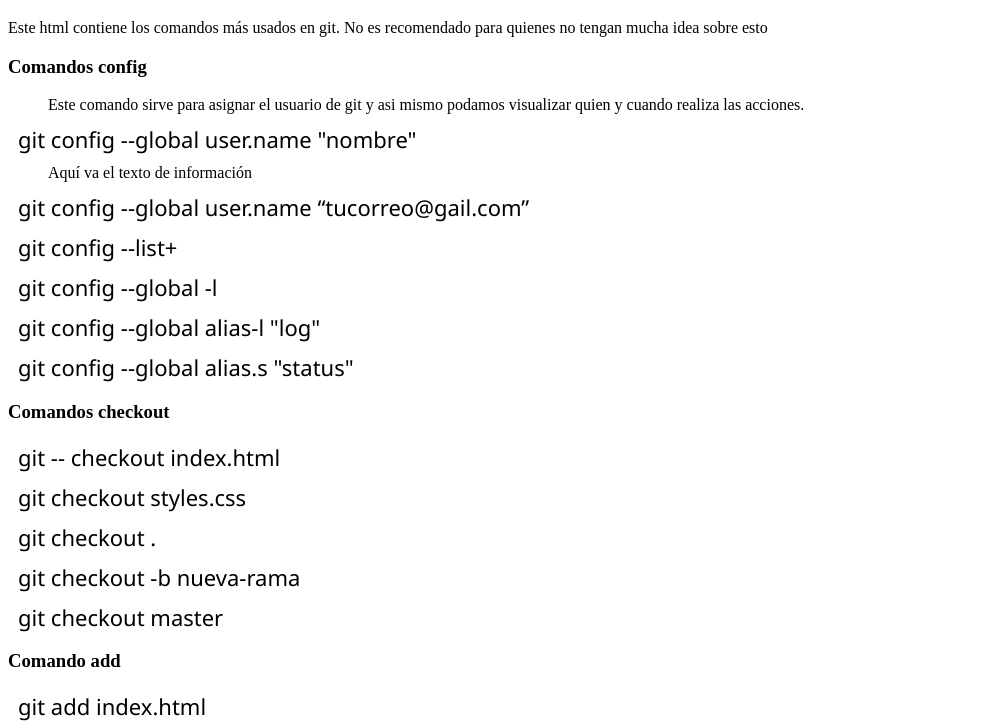
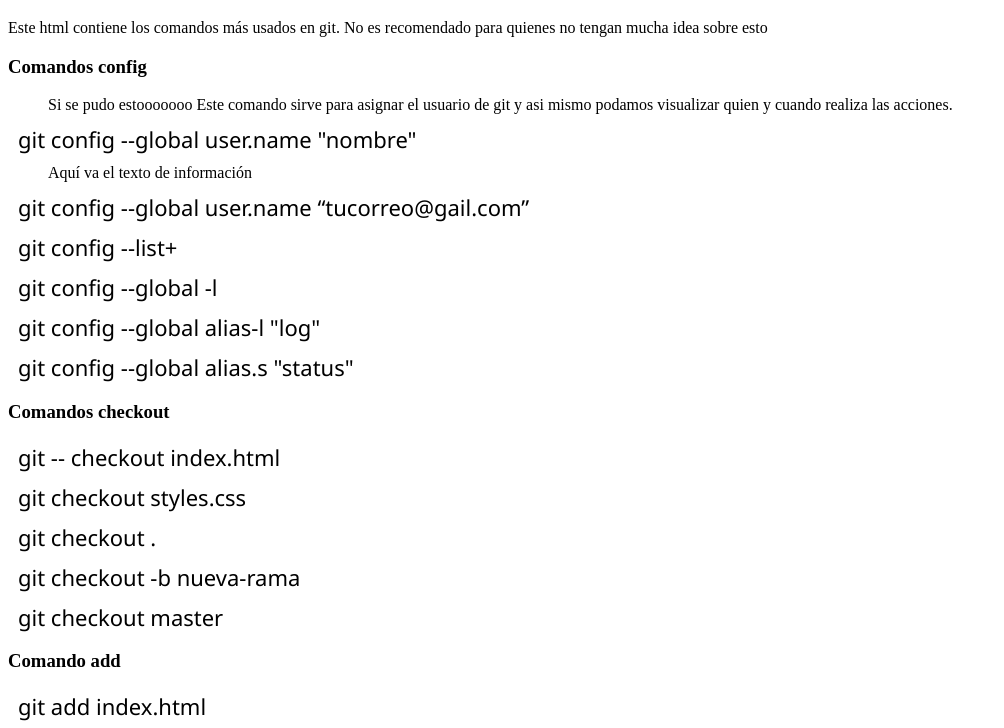
Before and after one commit to jestiler/Prueba2, a plain HTML site: page index.html in a window 1280 px wide. Shown: the part 61-789 px from the top of the page, without its empty margins (0-1004 px from the left). Drawn offline with Linux system fonts and the light colour scheme.

Commit message:
cambios desde mi desktop

```diff
--- a/index.html
+++ b/index.html
@@ -17,7 +17,7 @@
     <h3 class="commandName">Comandos config</h3>
 
     <dl>
-        <dd>Este comando sirve para asignar el usuario de git y asi mismo podamos visualizar quien y cuando realiza las acciones.</dd>
+        <dd>Si se pudo estooooooo Este comando sirve para asignar el usuario de git y asi mismo podamos visualizar quien y cuando realiza las acciones.</dd>
         <dt>git config --global user.name "nombre"</dt>
         <dd>Aquí va el texto de información</dd>
         <dt>git config --global user.name “tucorreo@gail.com”</dt>
```
